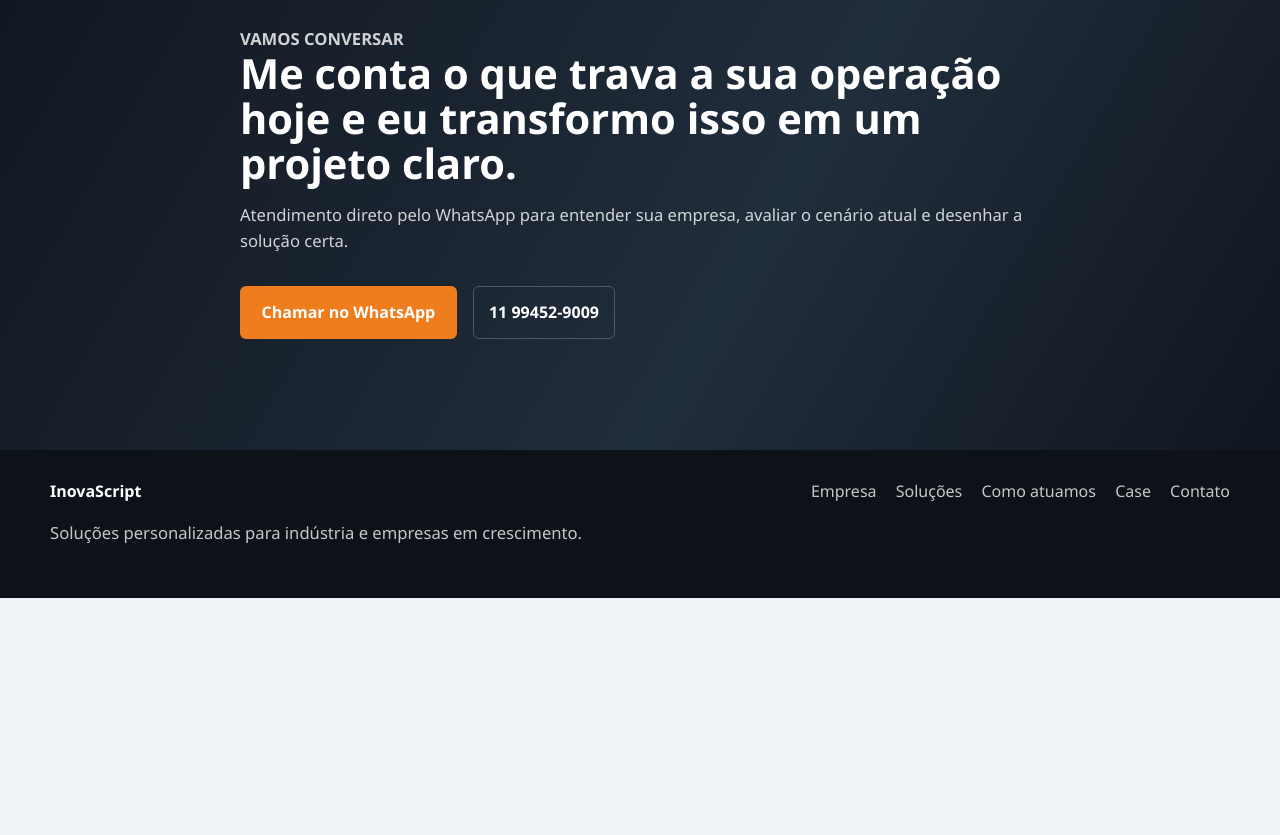
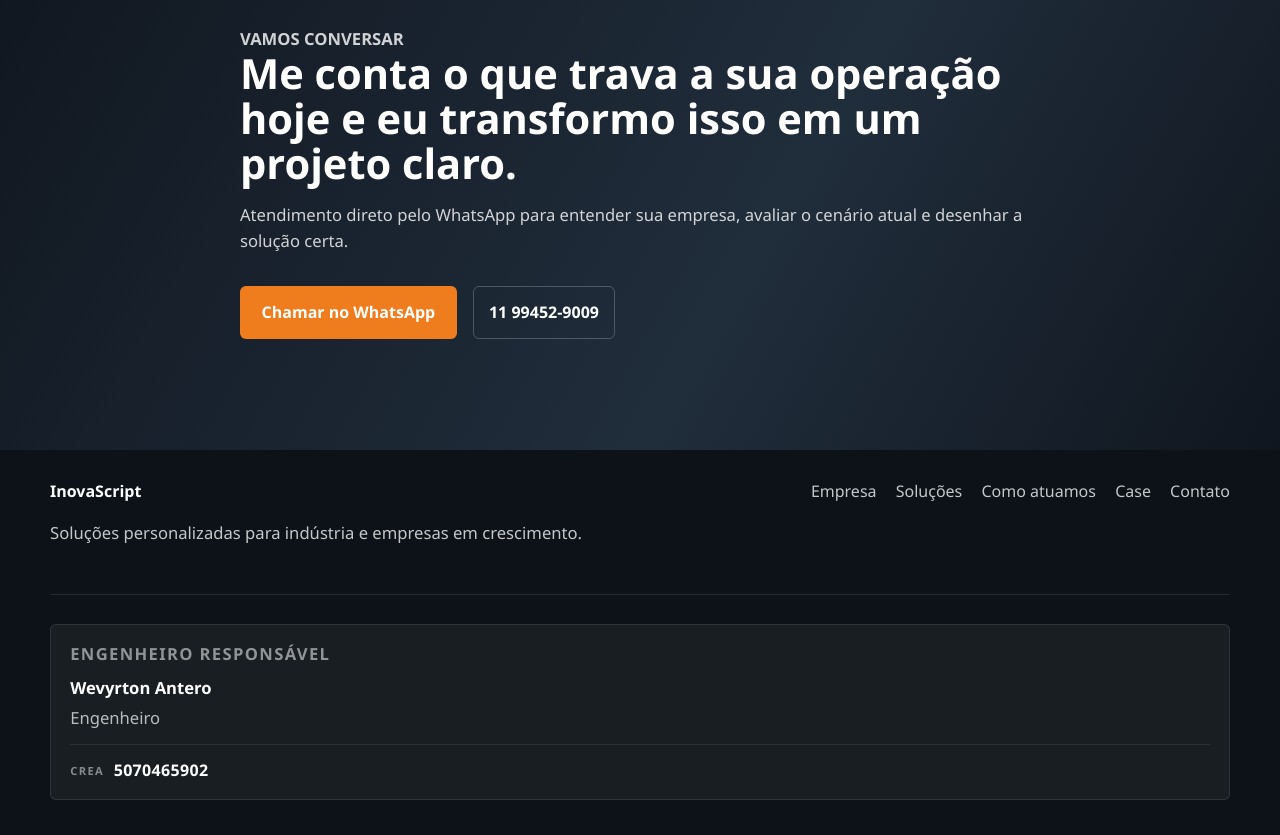
Before and after one commit to wevyrtonantero/site_inovascript, a plain HTML site: page index.html in a window 1280 px wide. Shown: the part 7220-8055 px from the top of the page. Before the commit the page ends 7818 px from the top, so only its background shows below. Drawn offline with Linux system fonts and the light colour scheme.

Commit message:
feat: add responsible engineer footer with CREA information

```diff
--- a/index.html
+++ b/index.html
@@ -487,6 +487,18 @@
           <a href="#case" data-i18n="nav.case">Case</a>
           <a href="#contato" data-i18n="nav.contact">Contato</a>
         </div>
+
+        <div class="footer-responsible">
+          <div class="responsible-card">
+            <p class="responsible-title">Engenheiro Responsável</p>
+            <p class="responsible-name">Wevyrton Antero</p>
+            <p class="responsible-role">Engenheiro</p>
+            <div class="responsible-crea">
+              <span class="crea-label">CREA</span>
+              <span class="crea-number">5070465902</span>
+            </div>
+          </div>
+        </div>
       </div>
     </footer>
 
--- a/styles.css
+++ b/styles.css
@@ -987,6 +987,65 @@ a {
   align-items: center;
 }
 
+.footer-responsible {
+  grid-column: 1 / -1;
+  padding-top: 1.8rem;
+  border-top: 1px solid rgba(255, 255, 255, 0.1);
+}
+
+.responsible-card {
+  padding: 1rem 1.2rem;
+  border-radius: 6px;
+  background: rgba(255, 255, 255, 0.05);
+  border: 1px solid rgba(255, 255, 255, 0.1);
+}
+
+.responsible-title {
+  margin: 0 0 0.5rem;
+  font-size: 0.78rem;
+  font-weight: 700;
+  text-transform: uppercase;
+  letter-spacing: 0.08em;
+  color: rgba(255, 255, 255, 0.52);
+}
+
+.responsible-name {
+  margin: 0 0 0.3rem;
+  font-size: 1.15rem;
+  font-weight: 700;
+  color: var(--white);
+}
+
+.responsible-role {
+  margin: 0 0 0.8rem;
+  font-size: 0.92rem;
+  color: rgba(255, 255, 255, 0.7);
+}
+
+.responsible-crea {
+  display: flex;
+  align-items: center;
+  gap: 0.6rem;
+  padding-top: 0.8rem;
+  border-top: 1px solid rgba(255, 255, 255, 0.08);
+}
+
+.crea-label {
+  font-size: 0.7rem;
+  font-weight: 900;
+  text-transform: uppercase;
+  letter-spacing: 0.12em;
+  color: rgba(255, 255, 255, 0.48);
+}
+
+.crea-number {
+  font-size: 1rem;
+  font-weight: 700;
+  color: var(--white);
+  letter-spacing: 0.02em;
+  font-variant-numeric: tabular-nums;
+}
+
 .reveal {
   opacity: 0;
   transform: translateY(24px);
```
